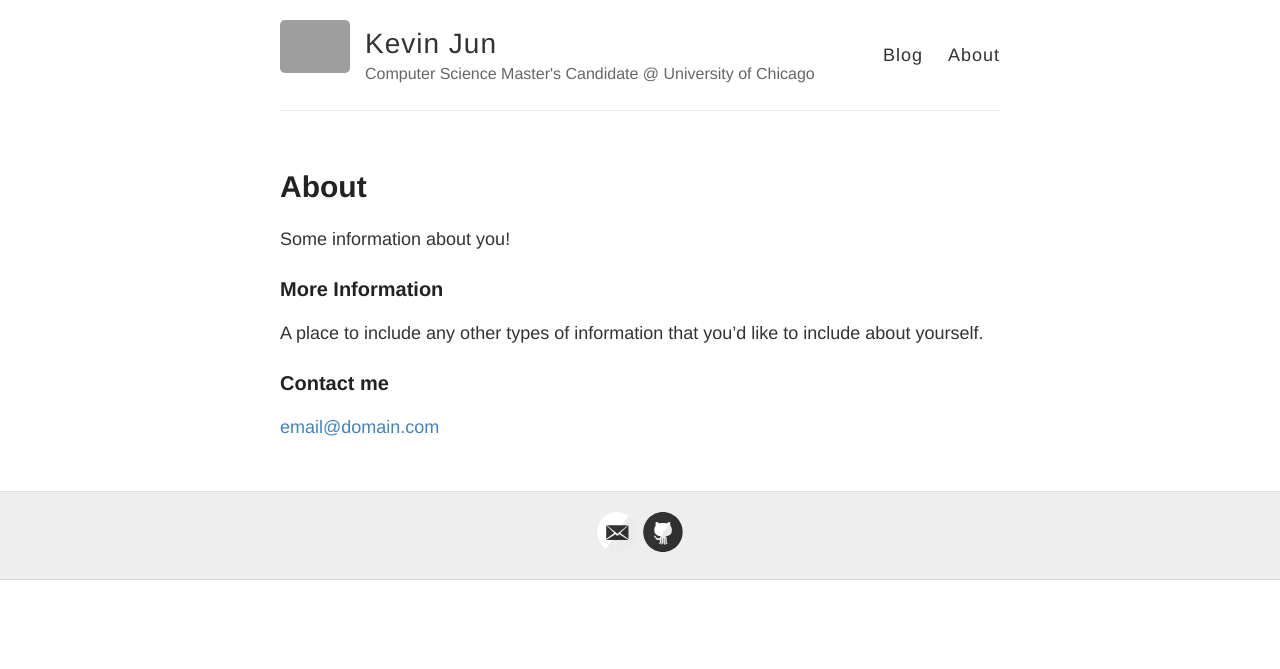
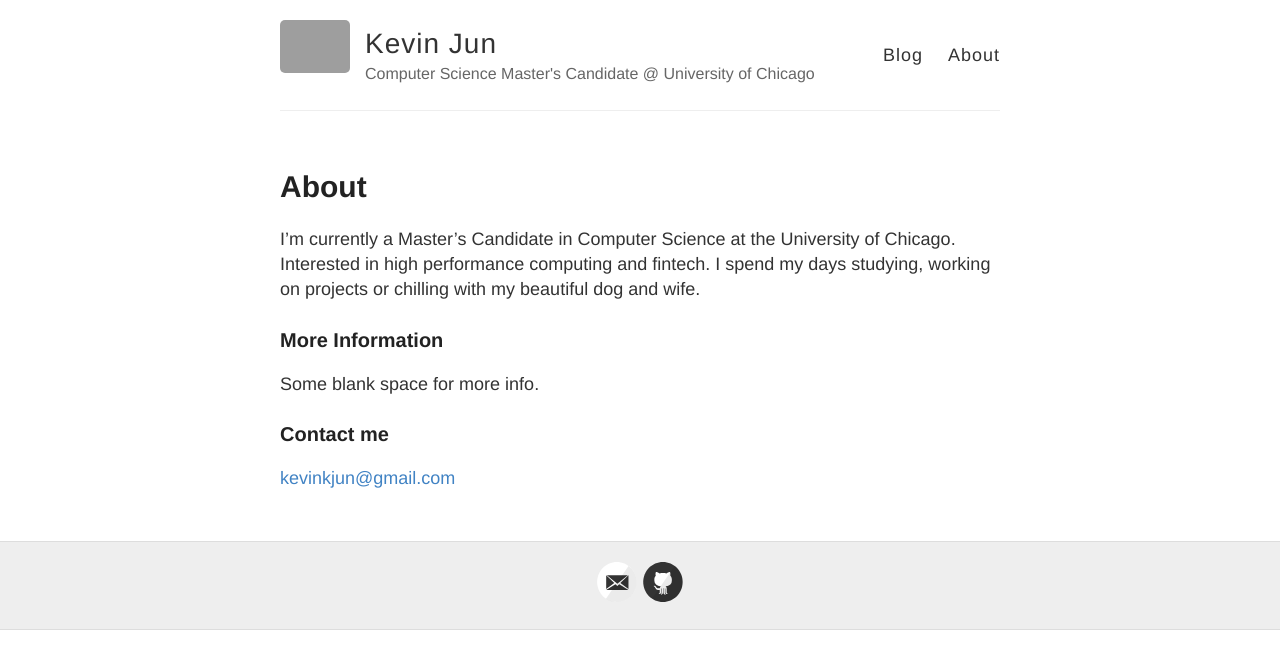
Before and after one commit to kevkjun/kevkjun.github.io, a Jekyll site: the page built from about.md, in a window 1280 px wide. Shown: the top 669 px of the page. Built offline with Jekyll 4.4.1, drawn with Linux system fonts in a browser that asks for light colours; grey boxes are pictures that could not be loaded.

Commit message:
Update about.md

```diff
--- a/about.md
+++ b/about.md
@@ -4,12 +4,12 @@ title: About
 permalink: /about/
 ---
 
-Some information about you!
+I'm currently a Master's Candidate in Computer Science at the University of Chicago. Interested in high performance computing and fintech. I spend my days studying, working on projects or chilling with my beautiful dog and wife.
 
 ### More Information
 
-A place to include any other types of information that you'd like to include about yourself.
+Some blank space for more info.
 
 ### Contact me
 
-[email@domain.com](mailto:email@domain.com)
+[kevinkjun@gmail.com](mailto:kevinkjun@gmail.com)
```
